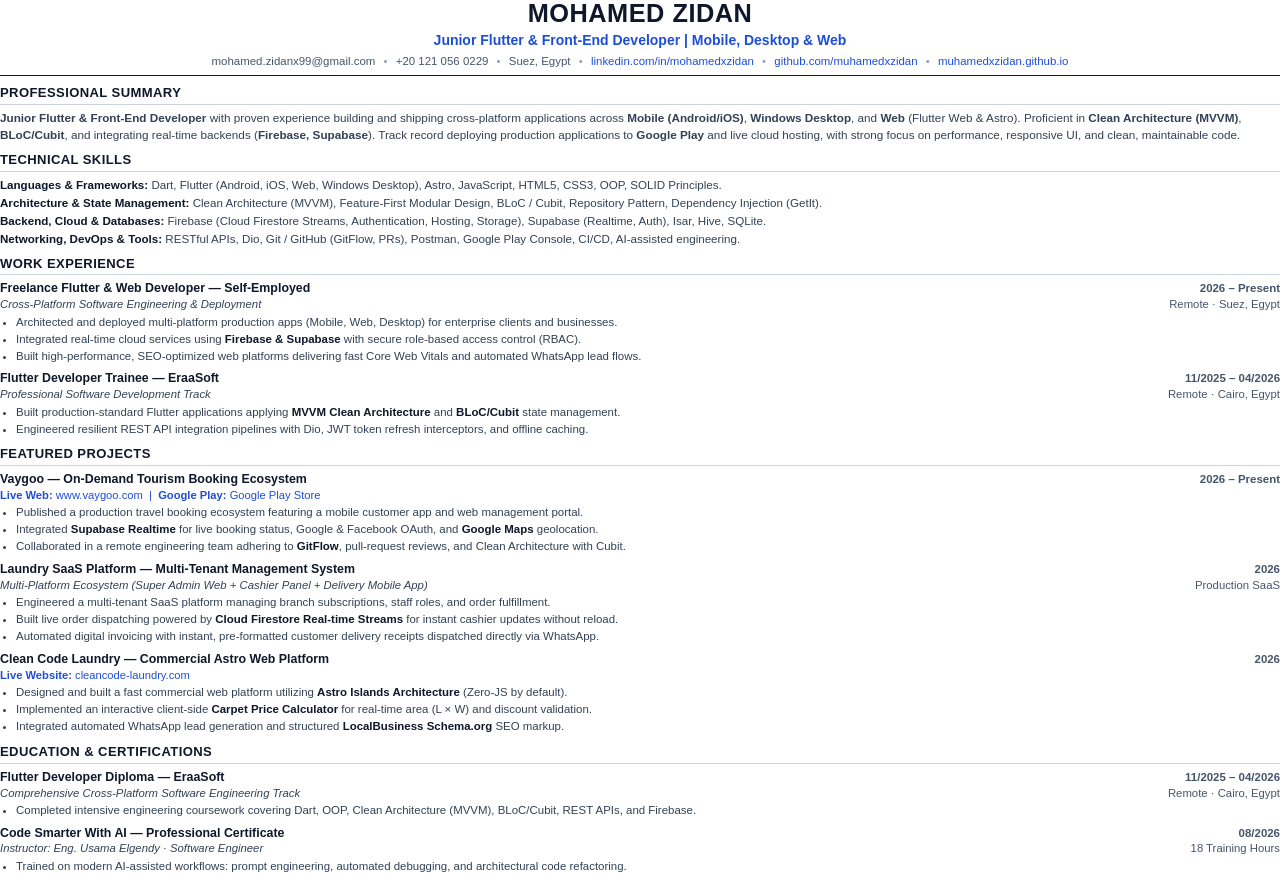
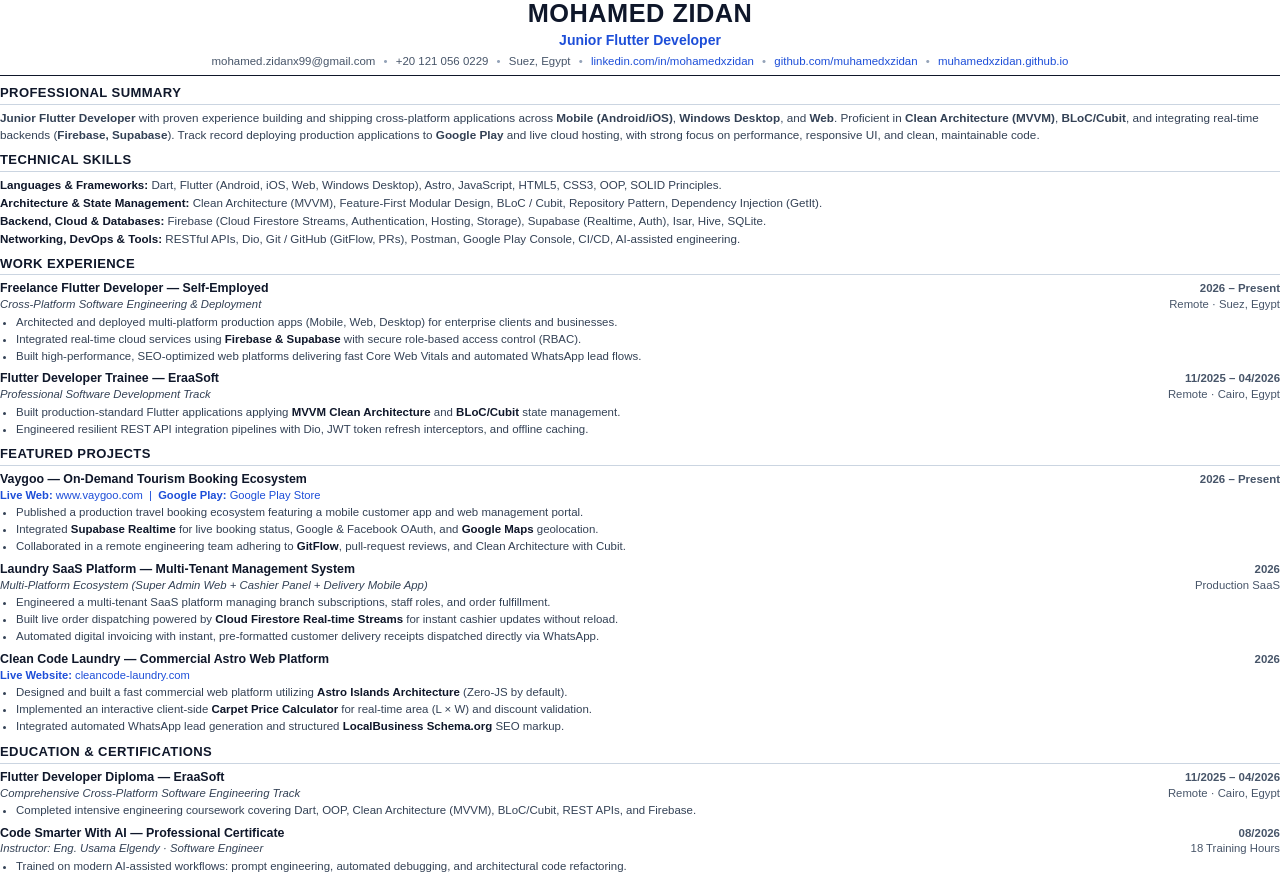
Before and after one commit to muhamedxzidan/muhamedxzidan.github.io, a plain HTML site: page cv_template.html in a window 1280 px wide. Drawn offline with Linux system fonts and the light colour scheme.

Commit message:
chore: streamline title to Junior Flutter Developer across CV, PDF and portfolio

```diff
--- a/cv_template.html
+++ b/cv_template.html
@@ -3,7 +3,7 @@
 <head>
 <meta charset="UTF-8">
 <meta name="viewport" content="width=device-width, initial-scale=1.0">
-<title>Mohamed Zidan — Junior Flutter & Front-End Developer CV</title>
+<title>Mohamed Zidan — Junior Flutter Developer CV</title>
 <style>
   @page {
     size: A4;
@@ -203,7 +203,7 @@
   <!-- HEADER -->
   <header>
     <h1 class="name">MOHAMED ZIDAN</h1>
-    <div class="role-title">Junior Flutter & Front-End Developer | Mobile, Desktop & Web</div>
+    <div class="role-title">Junior Flutter Developer</div>
     <div class="contact-bar">
       <span>mohamed.zidanx99@gmail.com</span>
       <span class="contact-sep">•</span>
@@ -224,7 +224,7 @@
     <section>
       <h2 class="section-heading">Professional Summary</h2>
       <p class="summary-text">
-        <strong>Junior Flutter & Front-End Developer</strong> with proven experience building and shipping cross-platform applications across <strong>Mobile (Android/iOS)</strong>, <strong>Windows Desktop</strong>, and <strong>Web</strong> (Flutter Web & Astro). Proficient in <strong>Clean Architecture (MVVM)</strong>, <strong>BLoC/Cubit</strong>, and integrating real-time backends (<strong>Firebase, Supabase</strong>). Track record deploying production applications to <strong>Google Play</strong> and live cloud hosting, with strong focus on performance, responsive UI, and clean, maintainable code.
+        <strong>Junior Flutter Developer</strong> with proven experience building and shipping cross-platform applications across <strong>Mobile (Android/iOS)</strong>, <strong>Windows Desktop</strong>, and <strong>Web</strong>. Proficient in <strong>Clean Architecture (MVVM)</strong>, <strong>BLoC/Cubit</strong>, and integrating real-time backends (<strong>Firebase, Supabase</strong>). Track record deploying production applications to <strong>Google Play</strong> and live cloud hosting, with strong focus on performance, responsive UI, and clean, maintainable code.
       </p>
     </section>
 
@@ -245,7 +245,7 @@
 
       <div class="entry">
         <div class="entry-header">
-          <span class="entry-title">Freelance Flutter & Web Developer — Self-Employed</span>
+          <span class="entry-title">Freelance Flutter Developer — Self-Employed</span>
           <span class="entry-date">2026 – Present</span>
         </div>
         <div class="entry-sub">
```
Also changed, not shown: index.html (+4 -4 lines), 1 other file.
